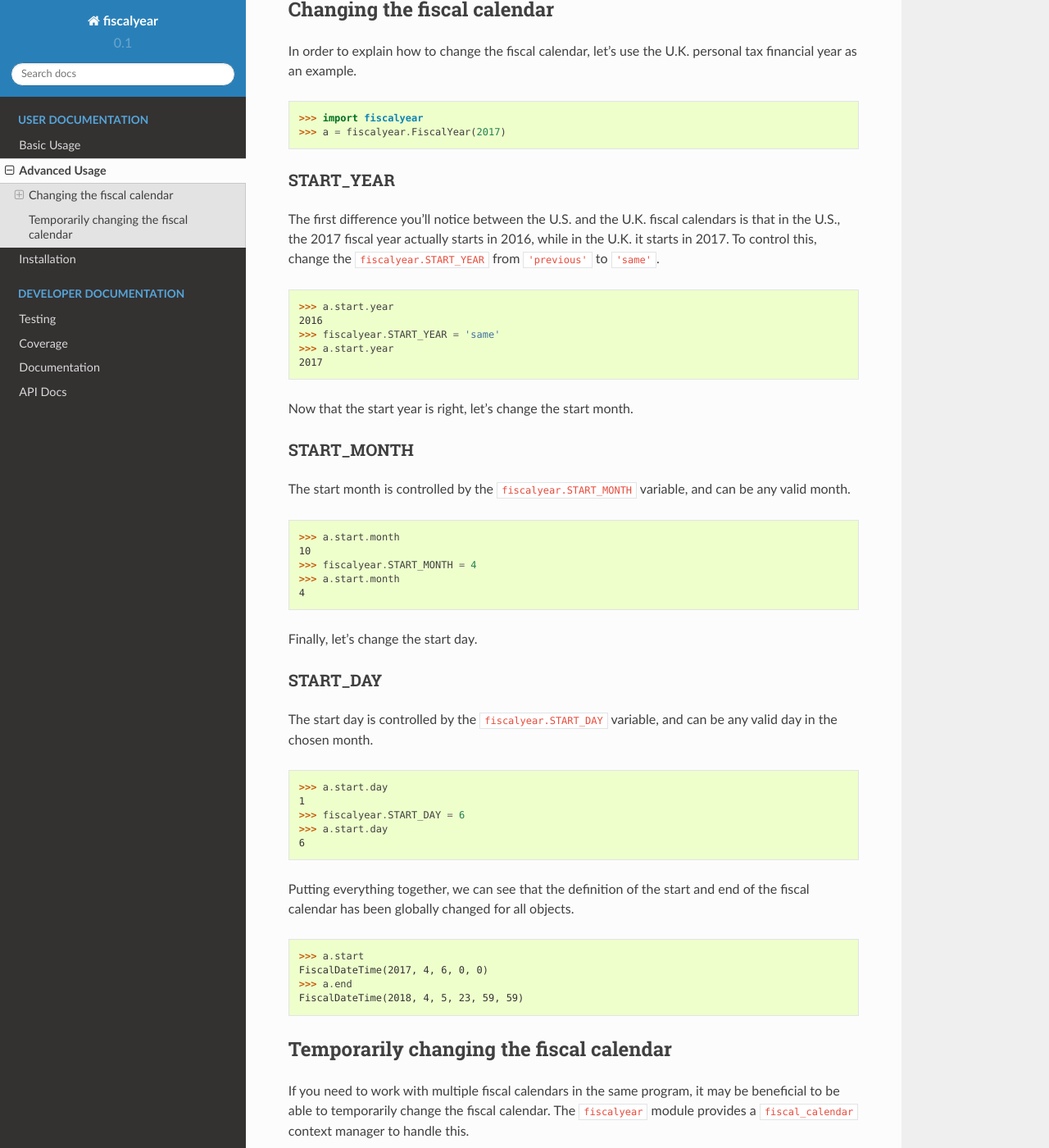
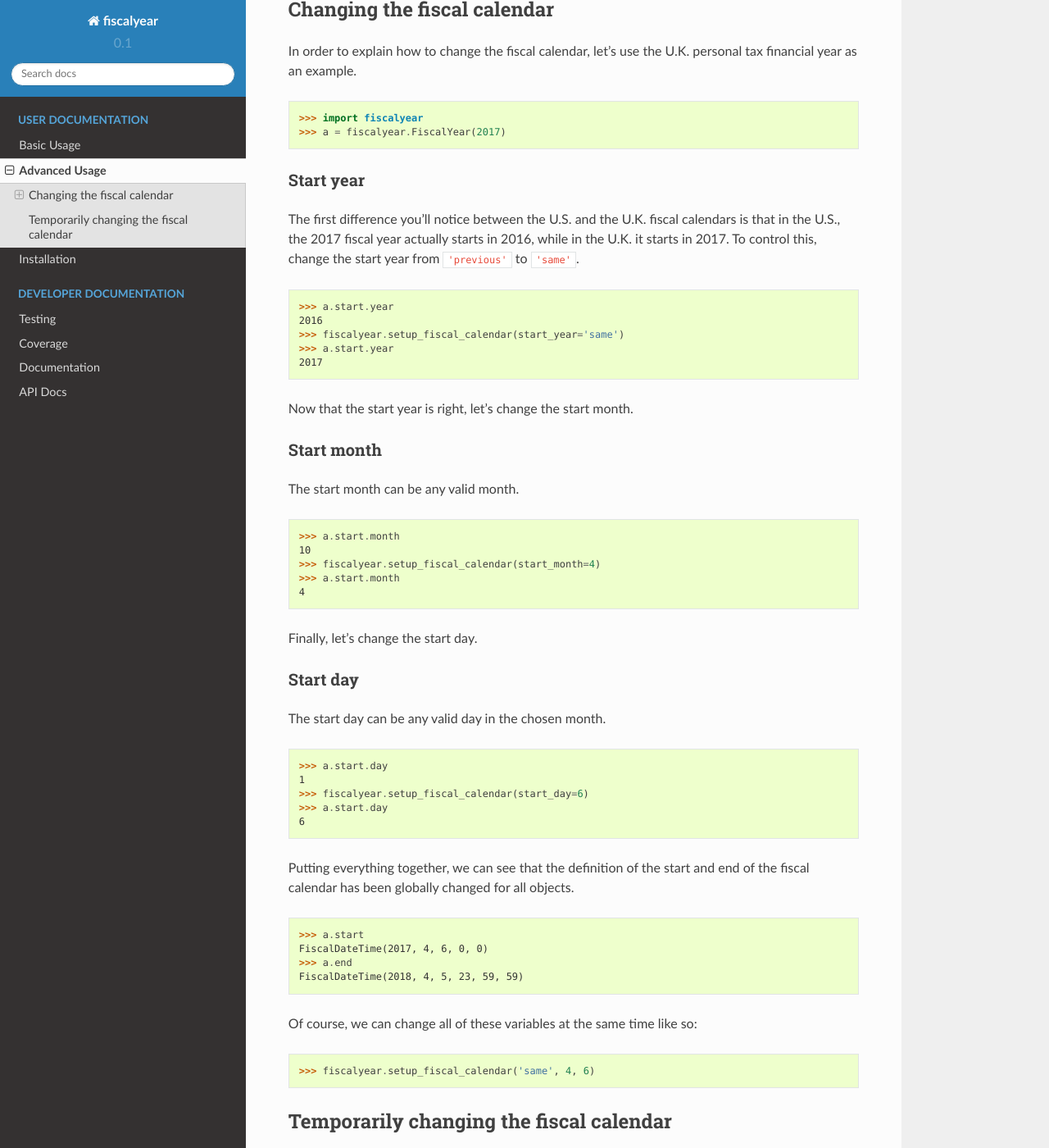
Before and after one commit to adamjstewart/fiscalyear, a Sphinx documentation site: the page built from docs/advanced_usage.rst, in a window 1280 px wide and 1400 px high, scrolled down 335 px. Shown: the whole window at 82% size. Built offline with Sphinx 7.4.7 and the Read the Docs theme 2.0.0, drawn with Linux system fonts in a browser that asks for light colours.

Commit message:
Update Advanced Usage docs to use setup_fiscal_calendar

```diff
--- a/docs/advanced_usage.rst
+++ b/docs/advanced_usage.rst
@@ -15,16 +15,16 @@ In order to explain how to change the fiscal calendar, let's use the U.K. person
    >>> a = fiscalyear.FiscalYear(2017)
 
 
-START_YEAR
+Start year
 ^^^^^^^^^^
 
-The first difference you'll notice between the U.S. and the U.K. fiscal calendars is that in the U.S., the 2017 fiscal year actually starts in 2016, while in the U.K. it starts in 2017. To control this, change the ``fiscalyear.START_YEAR`` from ``'previous'`` to ``'same'``.
+The first difference you'll notice between the U.S. and the U.K. fiscal calendars is that in the U.S., the 2017 fiscal year actually starts in 2016, while in the U.K. it starts in 2017. To control this, change the start year from ``'previous'`` to ``'same'``.
 
 .. code-block:: python
 
    >>> a.start.year
    2016
-   >>> fiscalyear.START_YEAR = 'same'
+   >>> fiscalyear.setup_fiscal_calendar(start_year='same')
    >>> a.start.year
    2017
 
@@ -32,32 +32,32 @@ The first difference you'll notice between the U.S. and the U.K. fiscal calendar
 Now that the start year is right, let's change the start month.
 
 
-START_MONTH
+Start month
 ^^^^^^^^^^^
 
-The start month is controlled by the ``fiscalyear.START_MONTH`` variable, and can be any valid month.
+The start month can be any valid month.
 
 .. code-block:: python
 
    >>> a.start.month
    10
-   >>> fiscalyear.START_MONTH = 4
+   >>> fiscalyear.setup_fiscal_calendar(start_month=4)
    >>> a.start.month
    4
 
 Finally, let's change the start day.
 
 
-START_DAY
+Start day
 ^^^^^^^^^
 
-The start day is controlled by the ``fiscalyear.START_DAY`` variable, and can be any valid day in the chosen month.
+The start day can be any valid day in the chosen month.
 
 .. code-block:: python
 
    >>> a.start.day
    1
-   >>> fiscalyear.START_DAY = 6
+   >>> fiscalyear.setup_fiscal_calendar(start_day=6)
    >>> a.start.day
    6
 
@@ -70,6 +70,13 @@ Putting everything together, we can see that the definition of the start and end
    FiscalDateTime(2017, 4, 6, 0, 0)
    >>> a.end
    FiscalDateTime(2018, 4, 5, 23, 59, 59)
+
+
+Of course, we can change all of these variables at the same time like so:
+
+.. code-block:: python
+
+   >>> fiscalyear.setup_fiscal_calendar('same', 4, 6)
 
 
 Temporarily changing the fiscal calendar
```
